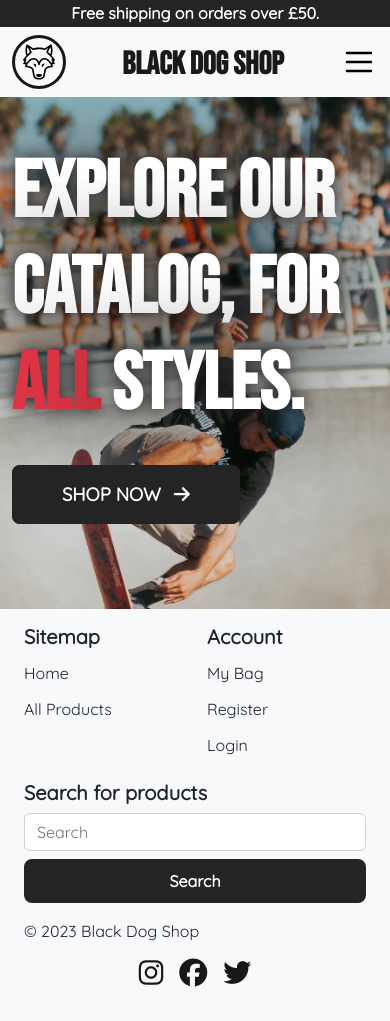
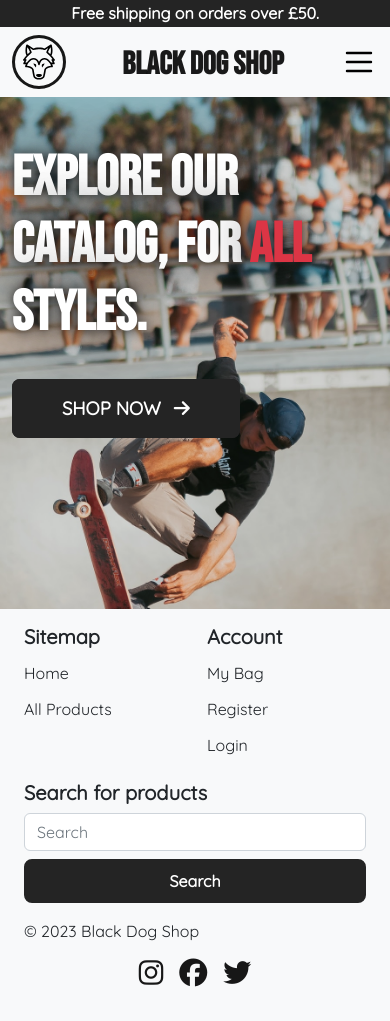
Before and after one commit to ricocatford/black-dog-shop, a Django app: page / in a window 390 px wide. Run offline with Django 3.2, Linux system fonts and the light colour scheme; parts of the project's set-up code (start-up, migrations or seed data) failed here and were passed over; some libraries are stand-ins or nearby versions.

Commit message:
Added media query for fixing visual bugs for small and medium screens (hero-text)

```diff
--- a/static/css/style.css
+++ b/static/css/style.css
@@ -359,3 +359,9 @@ a:focus {
         display: none;
     }
 }
+
+@media (min-width: 280px) and (max-width: 992px) {
+    .hero-text {
+        font-size: 3.5em;
+    }
+}
```
